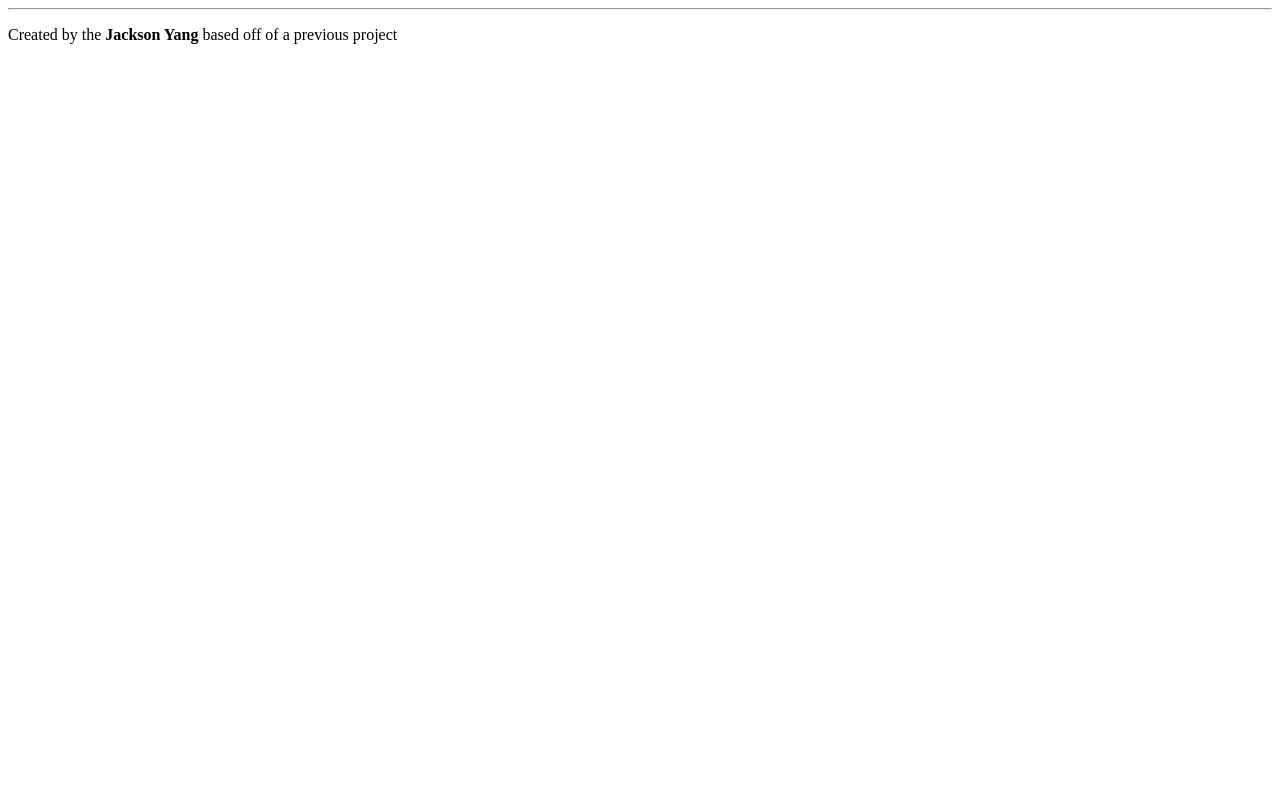
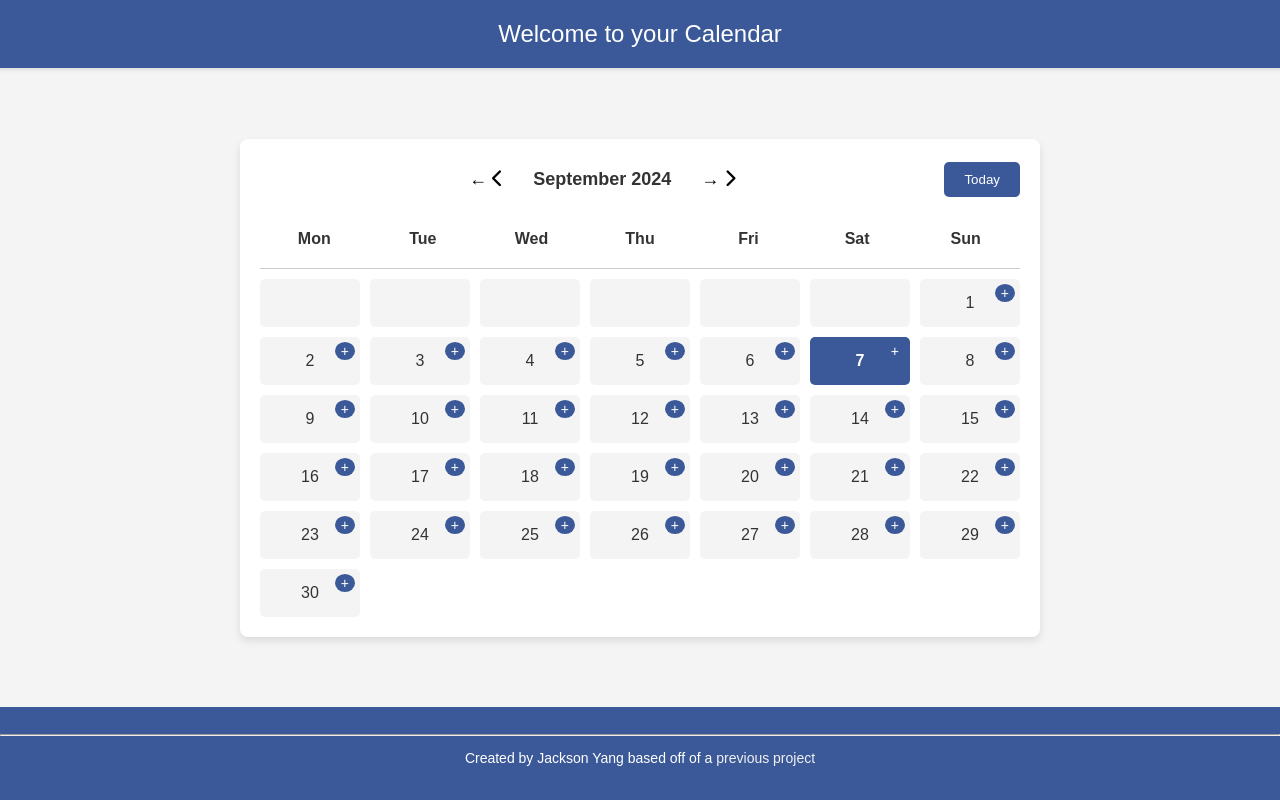
Before and after one commit to JacksonYangUCSD/Calendar, a plain HTML site: page index.html in a window 1280 px wide. Drawn offline with Linux system fonts and the light colour scheme.

Commit message:
Fixed the next and previous buttons

```diff
--- a/index.html
+++ b/index.html
@@ -4,20 +4,77 @@
 <head>
     <meta charset="UTF-8">
     <meta name="viewport" content="width=device-width, initial-scale=1.0">
-    <!-- <link rel="shortcut icon" href=""> -->
-
-    <link rel="stylesheet" href="styles/styles.css">
-    <title> Home</title>
+    <title>Calendar</title>
+    <link rel="stylesheet" href="styles/style.css">
+    <script src="https://kit.fontawesome.com/a076d05399.js" crossorigin="anonymous"></script>
 </head>
 
 <body>
+    <header id="head_page">Welcome to your Calendar</header>
 
+    <main id="home-main">
+        <!-- Calendar -->
+        <section id="calendar-container">
+            <div class="calendar">
+                <div class="header">
+                    <div class="spacing-container"></div>
+                    <div class="head-buttons">
+                        <button class="month-nav-buttons" type="button" title="Previous month" aria-label="Previous month">←
+                            <i class="fa-solid fa-chevron-left"></i>
+                        </button>
+                        <div class="month-year" id="month-year">August 2024</div>
+                        <button class="month-nav-buttons" type="button" title="Next month" aria-label="Next month">→
+                            <i class="fa-solid fa-chevron-right"></i>
+                        </button>
+                    </div>
+                    <button type="button" class="today" id="home-today" title="Jump to today" aria-label="Jump to today">
+                        Today
+                    </button>
+                </div>
+                <div class="days">
+                    <div class="day">Mon</div>
+                    <div class="day">Tue</div>
+                    <div class="day">Wed</div>
+                    <div class="day">Thu</div>
+                    <div class="day">Fri</div>
+                    <div class="day">Sat</div>
+                    <div class="day">Sun</div>
+                </div>
+                <div class="dates" id="dates">
+                    <!-- Example date blocks. These should be dynamically generated by JavaScript -->
+                    <div class="date">
+                        <span>1</span>
+                        <button class="add-task-button" title="Add Task" aria-label="Add Task">+</button>
+                    </div>
+                    <!-- More date blocks will be generated here -->
+                </div>
+            </div>
+        </section>
+    </main>
+
+    <!-- Task Creation Modal -->
+    <div id="task-modal" class="modal">
+        <div class="modal-content">
+            <span class="close-modal">&times;</span>
+            <h2>Add a Task</h2>
+            <form id="task-form">
+                <label for="task-date">Date:</label>
+                <input type="text" id="task-date" name="task-date" readonly><br><br>
+                <label for="task-name">Task:</label>
+                <input type="text" id="task-name" name="task-name" required><br><br>
+                <label for="task-details">Details:</label>
+                <textarea id="task-details" name="task-details"></textarea><br><br>
+                <button type="submit">Add Task</button>
+            </form>
+        </div>
+    </div>
+
+    <footer>
+        <hr>
+        <p>Created by Jackson Yang based off of a <a href="https://github.com/cse110-sp24-group33/cse110-sp24-group33">previous project</a></p>
+    </footer>
+
+    <script src="script/script.js" type="module"></script>
 </body>
 
-<footer>
-    <hr>
-    <p>Created by the <b>Jackson Yang</b> based off of a previous project</p>
-</footer>
-
-<script src="script/script.js" type="module"></script>
 </html>
--- a/script/script.js
+++ b/script/script.js
@@ -0,0 +1,72 @@
+document.addEventListener('DOMContentLoaded', () => {
+    const datesContainer = document.getElementById('dates');
+    const monthYearDisplay = document.getElementById('month-year');
+    // Correct selectors for the buttons
+    const prevButton = document.querySelector('.month-nav-buttons[title="Previous month"]');
+    const nextButton = document.querySelector('.month-nav-buttons[title="Next month"]');
+    const todayButton = document.getElementById('home-today');
+
+    let currentDate = new Date();
+
+    // Function to populate the calendar
+    function populateCalendar(date) {
+        datesContainer.innerHTML = ''; // Clear existing dates
+        const year = date.getFullYear();
+        const month = date.getMonth();
+        const today = new Date();
+
+        // Set month and year display
+        const monthNames = ["January", "February", "March", "April", "May", "June", "July", "August", "September", "October", "November", "December"];
+        monthYearDisplay.textContent = `${monthNames[month]} ${year}`;
+
+        // Get the first day of the month
+        const firstDayOfMonth = new Date(year, month, 1);
+        const startingDay = firstDayOfMonth.getDay();
+
+        // Determine the number of days in the month
+        const daysInMonth = new Date(year, month + 1, 0).getDate();
+
+        // Add empty blocks for days of the previous month
+        const emptyDays = (startingDay === 0) ? 6 : startingDay - 1; // Adjust for Monday start
+        for (let i = 0; i < emptyDays; i++) {
+            const emptyDiv = document.createElement('div');
+            emptyDiv.classList.add('date');
+            datesContainer.appendChild(emptyDiv);
+        }
+
+        // Populate the days of the current month
+        for (let day = 1; day <= daysInMonth; day++) {
+            const dateDiv = document.createElement('div');
+            dateDiv.classList.add('date');
+            dateDiv.innerHTML = `<span>${day}</span>
+                <button class="add-task-button" title="Add Task" aria-label="Add Task">+</button>`;
+
+            // Highlight today's date
+            if (day === today.getDate() && month === today.getMonth() && year === today.getFullYear()) {
+                dateDiv.classList.add('today');
+            }
+
+            datesContainer.appendChild(dateDiv);
+        }
+    }
+
+    // Event listeners for month navigation
+    prevButton.addEventListener('click', () => {
+        currentDate.setMonth(currentDate.getMonth() - 1);
+        populateCalendar(currentDate);
+    });
+
+    nextButton.addEventListener('click', () => {
+        currentDate.setMonth(currentDate.getMonth() + 1);
+        populateCalendar(currentDate);
+    });
+
+    // Event listener for "Today" button
+    todayButton.addEventListener('click', () => {
+        currentDate = new Date();
+        populateCalendar(currentDate);
+    });
+
+    // Initial population of the calendar
+    populateCalendar(currentDate);
+});
--- a/styles/style.css
+++ b/styles/style.css
@@ -0,0 +1,200 @@
+/* styles.css */
+
+body {
+    font-family: Arial, sans-serif;
+    margin: 0;
+    padding: 0;
+    display: flex;
+    flex-direction: column;
+    align-items: center;
+    justify-content: center;
+    background-color: #f4f4f4;
+    color: #333;
+    height: 100vh;
+}
+
+header#head_page {
+    background-color: #3b5998;
+    color: white;
+    padding: 20px;
+    text-align: center;
+    font-size: 24px;
+    width: 100%;
+    box-shadow: 0 2px 4px rgba(0, 0, 0, 0.1);
+}
+
+main#home-main {
+    flex: 1;
+    display: flex;
+    justify-content: center;
+    align-items: center;
+    padding: 20px;
+    width: 100%;
+    max-width: 1200px;
+}
+
+#calendar-container {
+    width: 100%;
+    max-width: 800px;
+    background-color: white;
+    border-radius: 8px;
+    box-shadow: 0 4px 8px rgba(0, 0, 0, 0.1);
+    overflow: hidden;
+}
+
+.calendar {
+    display: flex;
+    flex-direction: column;
+    padding: 20px;
+}
+
+.calendar .header {
+    display: flex;
+    justify-content: space-between;
+    align-items: center;
+    margin-bottom: 20px;
+}
+
+.head-buttons {
+    display: flex;
+    align-items: center;
+}
+
+.head-buttons .month-nav-buttons {
+    background-color: transparent;
+    border: none;
+    cursor: pointer;
+    padding: 10px;
+    font-size: 18px;
+}
+
+.month-year {
+    font-size: 18px;
+    font-weight: bold;
+    text-align: center;
+    margin: 0 20px;
+}
+
+.today {
+    background-color: #3b5998;
+    color: white;
+    border: none;
+    padding: 10px 20px;
+    border-radius: 5px;
+    cursor: pointer;
+}
+
+.today:hover {
+    background-color: #2d4373;
+}
+
+.days {
+    display: grid;
+    grid-template-columns: repeat(7, 1fr);
+    text-align: center;
+    font-weight: bold;
+    border-bottom: 1px solid #ccc;
+    padding-bottom: 10px;
+    margin-bottom: 10px;
+}
+
+.day {
+    padding: 10px 0;
+}
+
+.dates {
+    display: grid;
+    grid-template-columns: repeat(7, 1fr);
+    text-align: center;
+    gap: 10px;
+}
+
+.dates .date {
+    padding: 15px 0;
+    background-color: #f4f4f4;
+    border-radius: 5px;
+    cursor: pointer;
+    position: relative;
+}
+
+.dates .date:hover {
+    background-color: #ddd;
+}
+
+.dates .date.today {
+    background-color: #3b5998;
+    color: white;
+    font-weight: bold;
+}
+
+/* Button to add tasks */
+.add-task-button {
+    background-color: #3b5998;
+    color: white;
+    border: none;
+    border-radius: 50%;
+    cursor: pointer;
+    font-size: 14px;
+    position: absolute;
+    top: 5px;
+    right: 5px;
+}
+
+.add-task-button:hover {
+    background-color: #2d4373;
+}
+
+/* Modal styles */
+.modal {
+    display: none; /* Hidden by default */
+    position: fixed;
+    z-index: 1;
+    left: 0;
+    top: 0;
+    width: 100%;
+    height: 100%;
+    overflow: auto;
+    background-color: rgba(0, 0, 0, 0.4);
+}
+
+.modal-content {
+    background-color: white;
+    margin: 15% auto;
+    padding: 20px;
+    border: 1px solid #888;
+    width: 80%;
+    max-width: 400px;
+    border-radius: 8px;
+}
+
+.close-modal {
+    color: #aaa;
+    float: right;
+    font-size: 28px;
+    font-weight: bold;
+}
+
+.close-modal:hover,
+.close-modal:focus {
+    color: black;
+    text-decoration: none;
+    cursor: pointer;
+}
+
+footer {
+    width: 100%;
+    padding: 20px;
+    background-color: #3b5998;
+    color: white;
+    text-align: center;
+    font-size: 14px;
+}
+
+footer a {
+    color: #f1f1f1;
+    text-decoration: none;
+}
+
+footer a:hover {
+    text-decoration: underline;
+}
```
